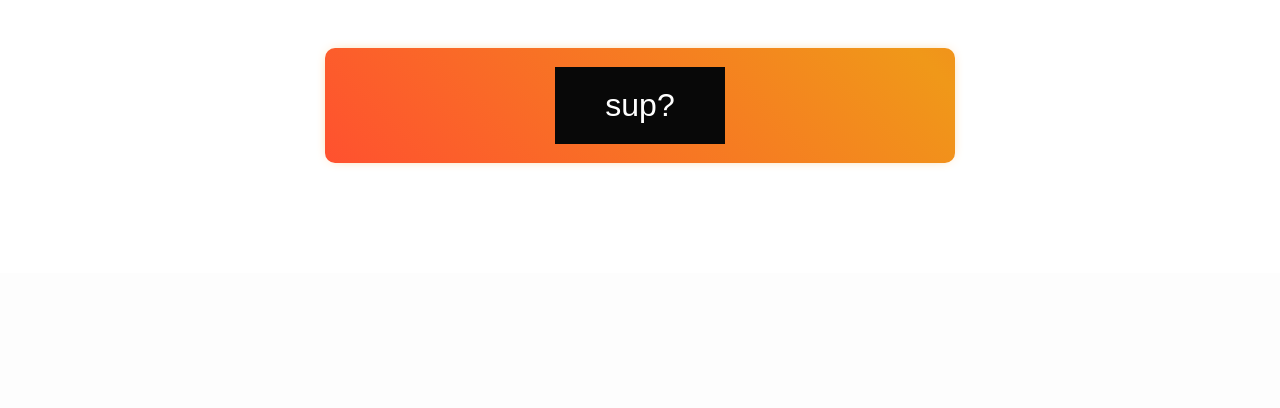
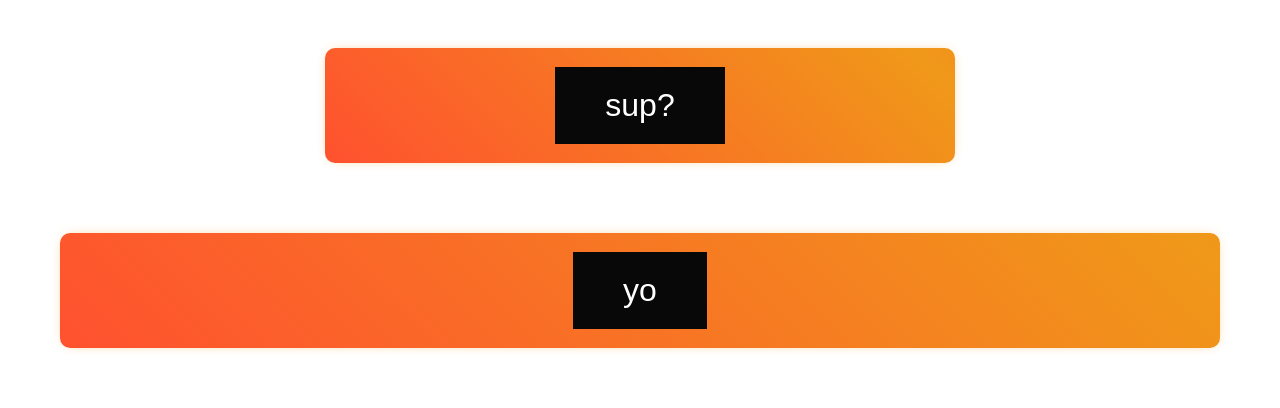
Before and after one commit to swantron/flask-do, a Flask app: page / in a window 1280 px wide. Shown: the part 1987-2395 px from the top of the page. Before the commit the page ends 2153 px from the top, so only its background shows below. Run offline with Flask 2, Linux system fonts and the light colour scheme.

Commit message:
Update index.html

```diff
--- a/templates/index.html
+++ b/templates/index.html
@@ -10,6 +10,8 @@
     href="https://fonts.googleapis.com/css2?family=Ariel:wght@800&amp;family=Ariel&amp;display=swap" /> -->
   <script type = "text/javascript"
     src = "{{ url_for('static', filename = 'js/sup.js') }}" ></script>
+  <script type = "text/javascript"
+    src = "{{ url_for('static', filename = 'js/yo.js') }}" ></script>
 </head>
 
 <body>
@@ -51,6 +53,10 @@
     </div>
     <div class="button">
       <input type = "button" onclick = "saySup()" value = "sup?" />
+    </div>
+  </div>
+    <div class="button">
+      <input type = "button" onclick = "sayYo()" value = "yo" />
     </div>
   </div>
 
@@ -309,7 +315,6 @@
 
     .button:hover {
       background-position: right center;
-      /* change the direction of the change here */
       color: #fff;
       text-decoration: none;
     }
```
